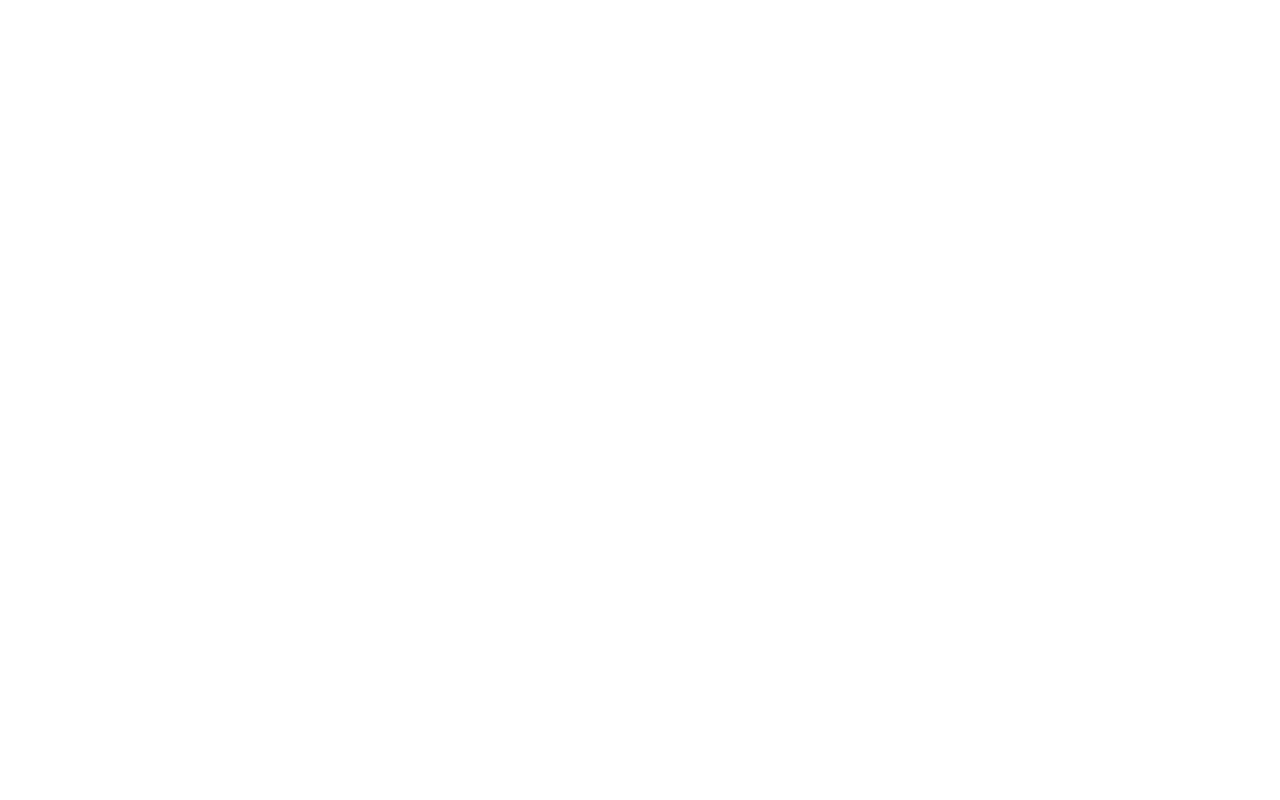
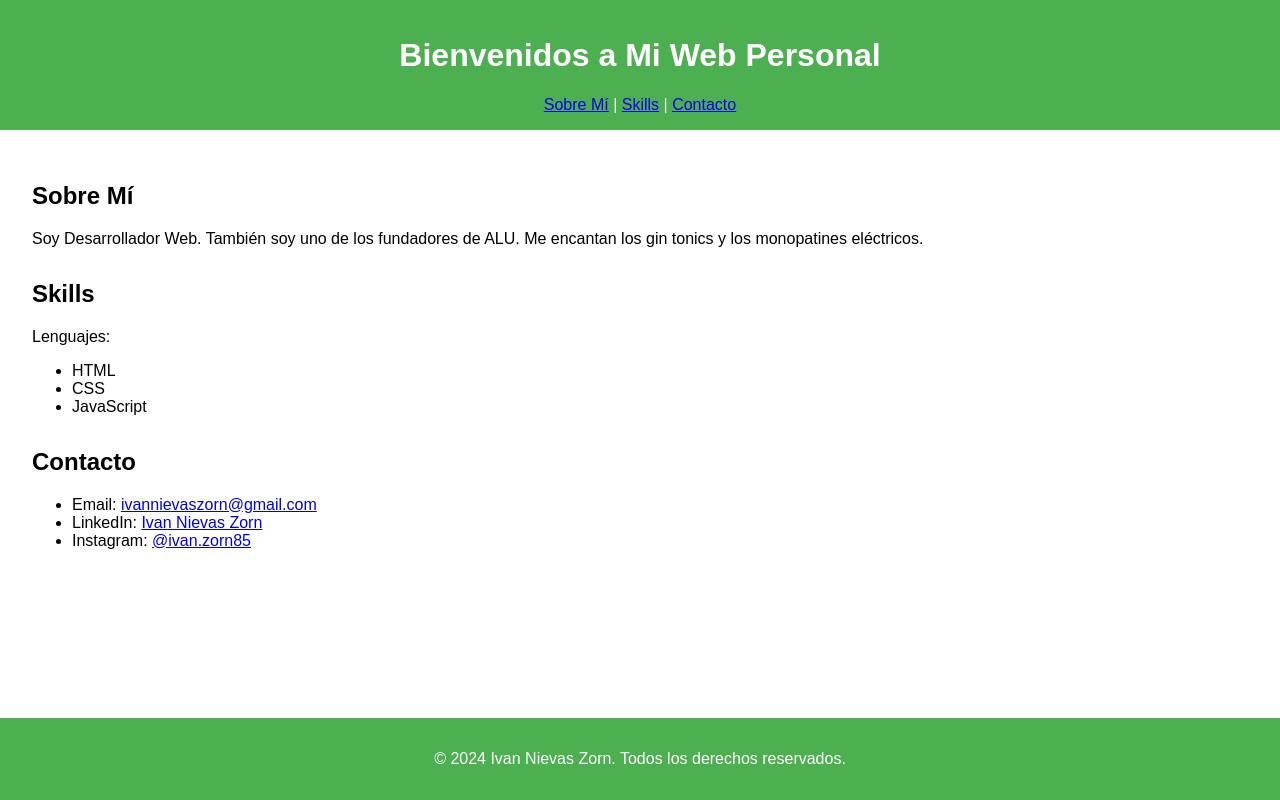
Before and after one commit to ivannievaszorn/html, a plain HTML site: page index.html in a window 1280 px wide. Drawn offline with Linux system fonts and the light colour scheme.

Commit message:
HTML C3 completo

```diff
--- /dev/null
+++ b/css/styles.css
@@ -0,0 +1,192 @@
+/************FONTS*************/ /*
+font-family: 'Merriweather', serif;
+font-family: 'Montserrat', sans-serif;
+font-family: 'Sacramento', cursive;
+font-family: 'Sen', sans-serif;
+*/
+
+/*
+body {
+    color: #40514E;
+    margin: 0;
+    text-align: center;
+    font-family: 'Merriweather', serif;
+}
+
+h1{
+    font-family: 'Sacramento', cursive;
+    font-size: 5.625rem;
+    margin: 50px auto 0 auto;
+    color: #66BFBF;
+    line-height: 2;
+}
+
+h2 {
+    color: #66BFBF;
+    font-family: 'Montserrat', sans-serif;
+    font-size: 2.5rem;
+    font-weight: normal;
+}
+
+h3 {
+    font-family: 'Montserrat', sans-serif;
+    color: #11999E;
+}
+
+a {
+    color: #11999E;
+    font-family: 'Montserrat', sans-serif;
+    margin: 10px 20px ;
+    text-decoration: none;
+}
+
+a:hover{
+    color: #EAF6F6;
+}
+
+p {
+    line-height: 2;
+}
+
+hr {
+    border-style: dotted none none none;
+    border-color: grey;
+    border-width: 5px;
+    width: 5%;
+    margin: 150px auto;
+}
+
+.top-cloud {
+    position: absolute;
+    right: 30%;
+    top: 50px;
+}
+
+.bottom-cloud {
+    position: absolute;
+    left: 30%;
+    bottom: 300px;
+}
+
+.top-container {
+    background-color:#e4f9f5;
+     position: relative;
+    padding-top: 20px;
+}
+
+.middle-container {
+    padding: 100px 0;
+}
+
+.bottom-container {
+    background-color: #66BFBF;
+    padding: 30px 0 10px;
+}
+
+
+.Bio {
+    width: 30%;
+    margin: auto;
+}
+
+
+#profile {
+    width: 200px;
+}
+
+.pro{
+    text-decoration: underline;
+}
+
+.skill-row {
+    width: 50%;
+    margin: 100px auto 100px auto;
+    text-align: left;
+}
+
+.progimg {
+    width: 200px;
+    float: left;
+    margin-right: 20px;
+}
+
+.lawyerimg {
+    width: 200px;
+    float: right;
+    margin-left: 30;
+}
+
+.btn {
+    background: #11cdd4;
+    background-image: -webkit-linear-gradient(top, #11cdd4, #11999e);
+    background-image: -moz-linear-gradient(top, #11cdd4, #11999e);
+    background-image: -ms-linear-gradient(top, #11cdd4, #11999e);
+    background-image: -o-linear-gradient(top, #11cdd4, #11999e);
+    background-image: linear-gradient(to bottom, #11cdd4, #11999e);
+    -webkit-border-radius: 28;
+    -moz-border-radius: 28;
+    border-radius: 8px;
+    font-family: Arial;
+    color: #ffffff;
+    font-size: 20px;
+    padding: 10px 20px 10px 20px;
+    text-decoration: none;
+    position: relative;
+    font-family: 'Montserrat', sans-serif;
+}
+
+.btn:hover {
+    background: #30e3cb;
+    background-image: -webkit-linear-gradient(top, #30e3cb, #2bc4ad);
+    background-image: -moz-linear-gradient(top, #30e3cb, #2bc4ad);
+    background-image: -ms-linear-gradient(top, #30e3cb, #2bc4ad);
+    background-image: -o-linear-gradient(top, #30e3cb, #2bc4ad);
+    background-image: linear-gradient(to bottom, #30e3cb, #2bc4ad);
+    text-decoration: none;
+}
+
+.contact-message {
+    width: 20%;
+    margin: 40px auto 60px;
+    padding: 20px;
+}
+
+.copyright {
+    color: #EAF6F6;
+    font-size: 0.75rem;
+    padding: 20px 0;
+}
+
+.ALU {
+    margin: 0;
+    font-family: 'Merriweather', serif;
+}
+
+*/
+
+body {
+  font-family: Arial, sans-serif;
+  margin: 0;
+  padding: 0;
+}
+header {
+  background-color: #4caf50;
+  color: white;
+  padding: 1em 0;
+  text-align: center;
+}
+main {
+  padding: 2em;
+}
+section {
+  margin-bottom: 2em;
+}
+footer {
+  background-color: #4caf50;
+  color: white;
+  text-align: center;
+  padding: 1em 0;
+  position: fixed;
+  width: 100%;
+  bottom: 0;
+}
--- a/index.html
+++ b/index.html
@@ -3,11 +3,58 @@
   <head>
     <meta charset="UTF-8" />
     <meta name="viewport" content="width=device-width, initial-scale=1.0" />
+    <link rel="stylesheet" href="CSS/styles.css" />
     <title>Mi segundo primer sitio web</title>
   </head>
   <body>
-    <header></header>
-    <main></main>
-    <footer></footer>
+    <header>
+      <h1>Bienvenidos a Mi Web Personal</h1>
+      <nav>
+        <a href="#sobre-mi">Sobre Mí</a> | <a href="#skills">Skills</a> |
+        <a href="#contacto">Contacto</a>
+      </nav>
+    </header>
+    <main>
+      <section>
+        <h2>Sobre Mí</h2>
+        <p>
+          Soy Desarrollador Web. También soy uno de los fundadores de ALU. Me
+          encantan los gin tonics y los monopatines eléctricos.
+        </p>
+      </section>
+      <section>
+        <h2>Skills</h2>
+        <p>Lenguajes:</p>
+        <ul>
+          <li>HTML</li>
+          <li>CSS</li>
+          <li>JavaScript</li>
+        </ul>
+      </section>
+      <section>
+        <h2>Contacto</h2>
+        <ul>
+          <li>
+            Email:
+            <a href="mailto:ivannievaszorn@gmail.com"
+              >ivannievaszorn@gmail.com</a
+            >
+          </li>
+          <li>
+            LinkedIn:
+            <a href="https://www.linkedin.com/in/ivan-nievas-zorn/"
+              >Ivan Nievas Zorn</a
+            >
+          </li>
+          <li>
+            Instagram:
+            <a href="http://www.instagram.com/ivan.zorn85">@ivan.zorn85</a>
+          </li>
+        </ul>
+      </section>
+    </main>
+    <footer>
+      <p>&copy; 2024 Ivan Nievas Zorn. Todos los derechos reservados.</p>
+    </footer>
   </body>
 </html>
```
